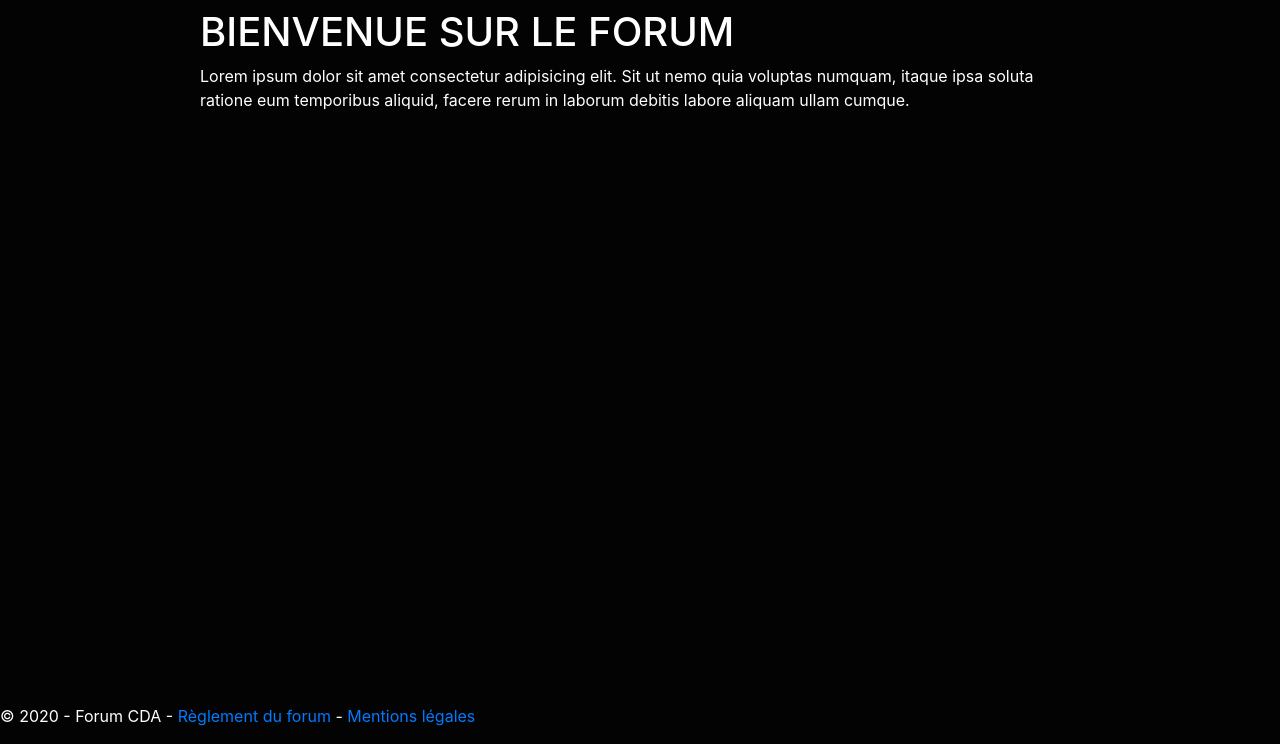
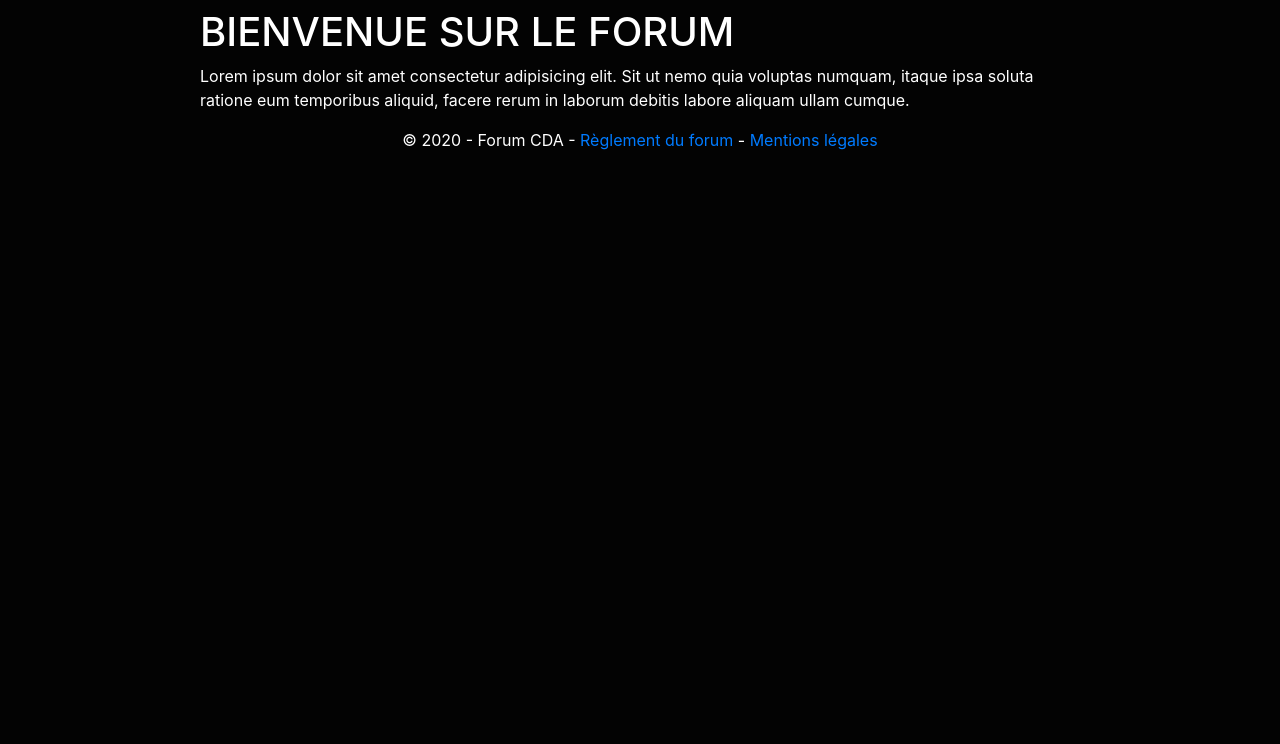
Before and after one commit to AnotheerDev/forumPlateau, a PHP site: page / in a window 1280 px wide. Shown: the part 56-800 px from the top of the page. Run offline with PHP 8.4, Linux system fonts and the light colour scheme; some libraries are stand-ins or nearby versions.

Commit message:
modif css footer

```diff
--- a/public/css/style.css
+++ b/public/css/style.css
@@ -10,10 +10,13 @@
 
 #footer {
     display: flex;
-    position:absolute;
-    bottom:0;  /* on le colle en bas */
+    /* position: fixed; */
+    bottom: 0;
+    left: 0;
+    right: 0;
     justify-content: center;
 }
+
 
 #forum {
     padding-left: 200px;
```
